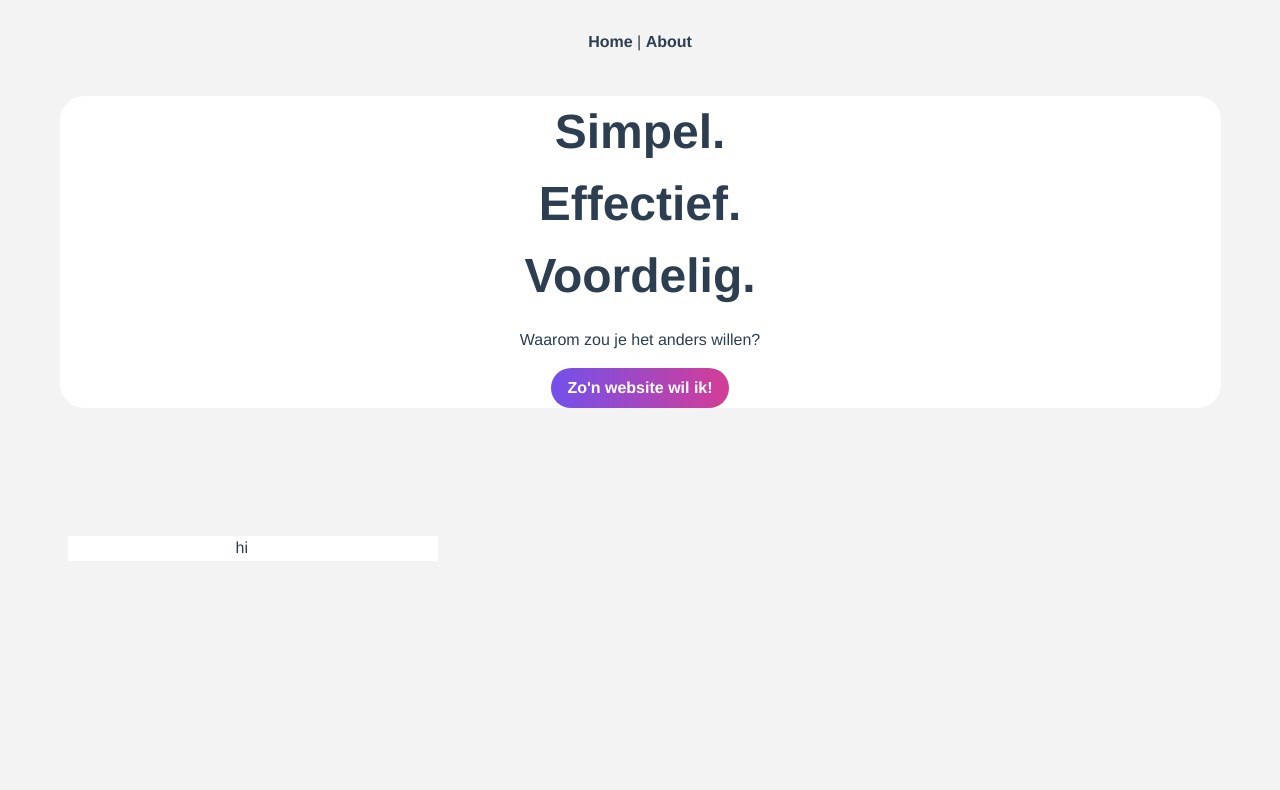
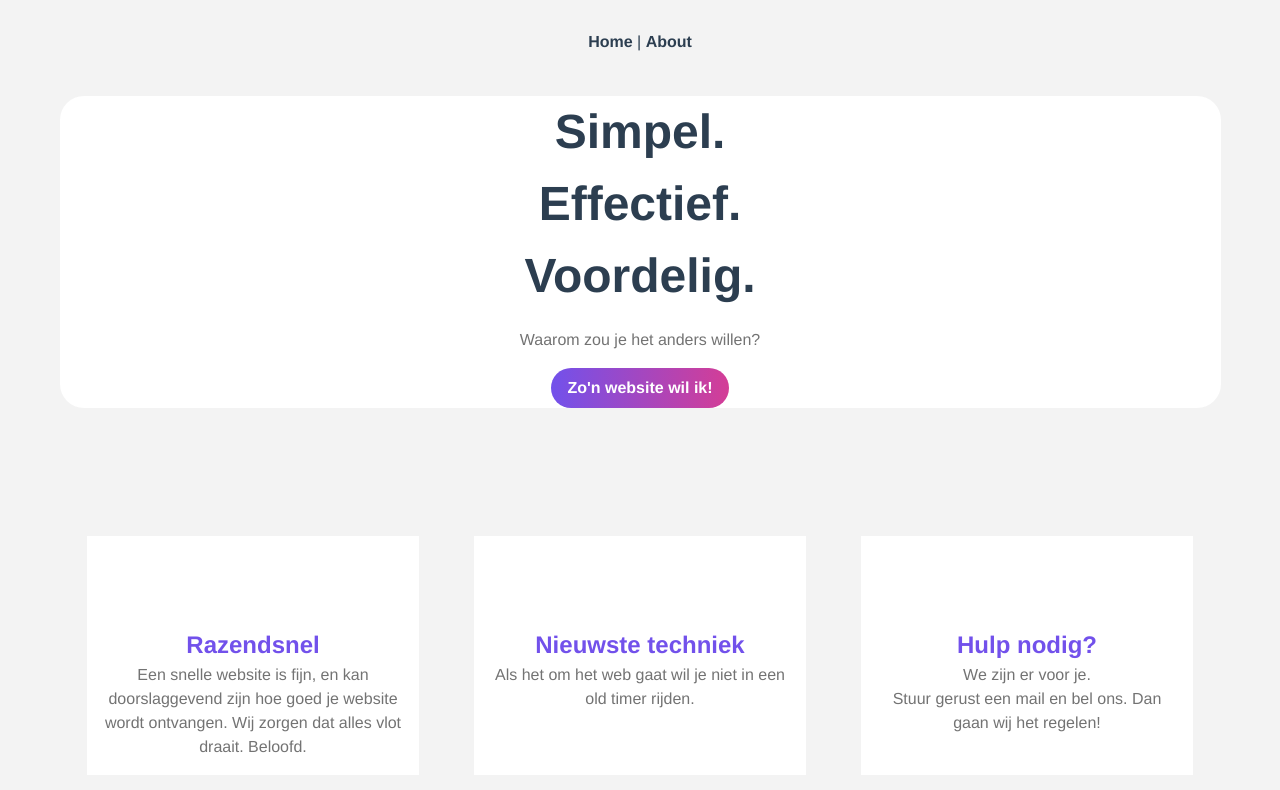
Before and after one commit to LarsBreuren/websiteFabriek, a Vue app: page /#/ in a window 1280 px wide. Shown: the top 790 px of the page. Built offline with nearby package versions, Linux system fonts and the light colour scheme; what tailwindcss-ripple would draw is missing.

Commit message:
usp cards added

```diff
--- a/src/assets/scss/app.scss
+++ b/src/assets/scss/app.scss
@@ -15,12 +15,37 @@ body {
     margin: 0 auto;
 }
 
+#app {
+  font-family: Avenir, Helvetica, Arial, sans-serif;
+  -webkit-font-smoothing: antialiased;
+  -moz-osx-font-smoothing: grayscale;
+  text-align: center;
+  color: #2c3e50;
+}
+
 a,p{
     font-size: 16px;
+    @apply text-offwhite-800;
+}
+
+h1,h2{
+  @apply text-main;
+  @apply font-semibold;
+  @apply text-3xl;
 }
 
 .wrapper{
   border-radius: 1.5rem;
+}
+
+.card{
+  @apply p-16;
+  @align-left;
+  transition: 300ms;
+  &:hover{
+    box-shadow: -5px -5px 30px 5px rgb(114, 81, 235), 5px 5px 30px 5px rgb(212, 61, 150);
+    transform: scale(1.05,1.05);
+  }
 }
 
 .ctaButton{
@@ -37,13 +62,7 @@ a,p{
     }
 }
 
-#app {
-    font-family: Avenir, Helvetica, Arial, sans-serif;
-    -webkit-font-smoothing: antialiased;
-    -moz-osx-font-smoothing: grayscale;
-    text-align: center;
-    color: #2c3e50;
-  }
+
 
   #nav {
     padding: 30px;
--- a/src/components/HeroBanner/HeroBanner.vue
+++ b/src/components/HeroBanner/HeroBanner.vue
@@ -4,7 +4,7 @@
             <div class=" bg-secondary-500 vertical-pill "></div>
         </div>
         <div class=" lg:w-1/3 flex flex-wrap justify-center flex-grow">
-            <h1 class="text-center font-bold text-4xl md:text-6xl">Simpel.<br>
+            <h1 class="text-center font-bold text-header text-4xl md:text-6xl">Simpel.<br>
                 Effectief.<br>
                 Voordelig.
             </h1>
--- a/src/components/Usp/Usp.vue
+++ b/src/components/Usp/Usp.vue
@@ -1,11 +1,51 @@
 <template>
-    <div class="flex wrapper mt-128">
-        <div class="bg-white usp">
-            hi
-            <v-icon>mdi-close</v-icon>
-        </div>
+    <div class="flex justify-around wrapper mt-128 mb-128">
+        <a href="#" class="bg-white usp card">
+            <v-icon
+            size="75"
+            class= "
+            text-main
+            cursor-pointer
+            w-full
+          "
+            >mdi-lightning-bolt</v-icon>
+            <h2>Razendsnel</h2>
+            <p>Een snelle website is fijn, en kan
+                doorslaggevend zijn hoe goed je website wordt ontvangen.
+                Wij zorgen dat alles vlot draait. Beloofd.
+            </p>
+        </a>
+        <a href="#" class="bg-white usp card">
+            <v-icon
+            size="75"
+            class= "
+            text-main
+            cursor-pointer
+            w-full
+          "
+            >mdi-vuejs</v-icon>
+            <h2>Nieuwste techniek</h2>
+            <p>Als het om het web gaat wil je niet
+                in een old timer rijden.
+            </p>
+        </a>
+        <a href="#" class="bg-white usp card">
+            <v-icon
+            size="75"
+            class= "
+            text-main
+            cursor-pointer
+            w-full
+          "
+            >mdi-face-agent</v-icon>
+            <h2>Hulp nodig? </h2>
+            <p>We zijn er voor je. <br>
+               Stuur gerust een mail en bel ons.
+               Dan gaan wij het regelen!
+            </p>
+        </a>
     </div>
-  </template>
+</template>
 
 
   <style scoped lang="scss" src="@/components/Usp/usp.scss"></style>
--- a/src/components/Usp/usp.scss
+++ b/src/components/Usp/usp.scss
@@ -1,6 +1,6 @@
 
 .usp{
-    width: calc(33.33333% - 1em);
+    width: calc(30% - 1em);
     margin: 0 .5em;
 }
 @screen sm{
--- a/tailwind.config.js
+++ b/tailwind.config.js
@@ -32,7 +32,7 @@ module.exports = {
       third: '#D43D96',
       transparent: 'transparent',
       white: '#FFFFFF',
-      bluetooth: '#3b5998',
+      header: '#2c3e50',
       primary: {
         50: '#F6F6F7',
         100: '#ECEEF0',
```
